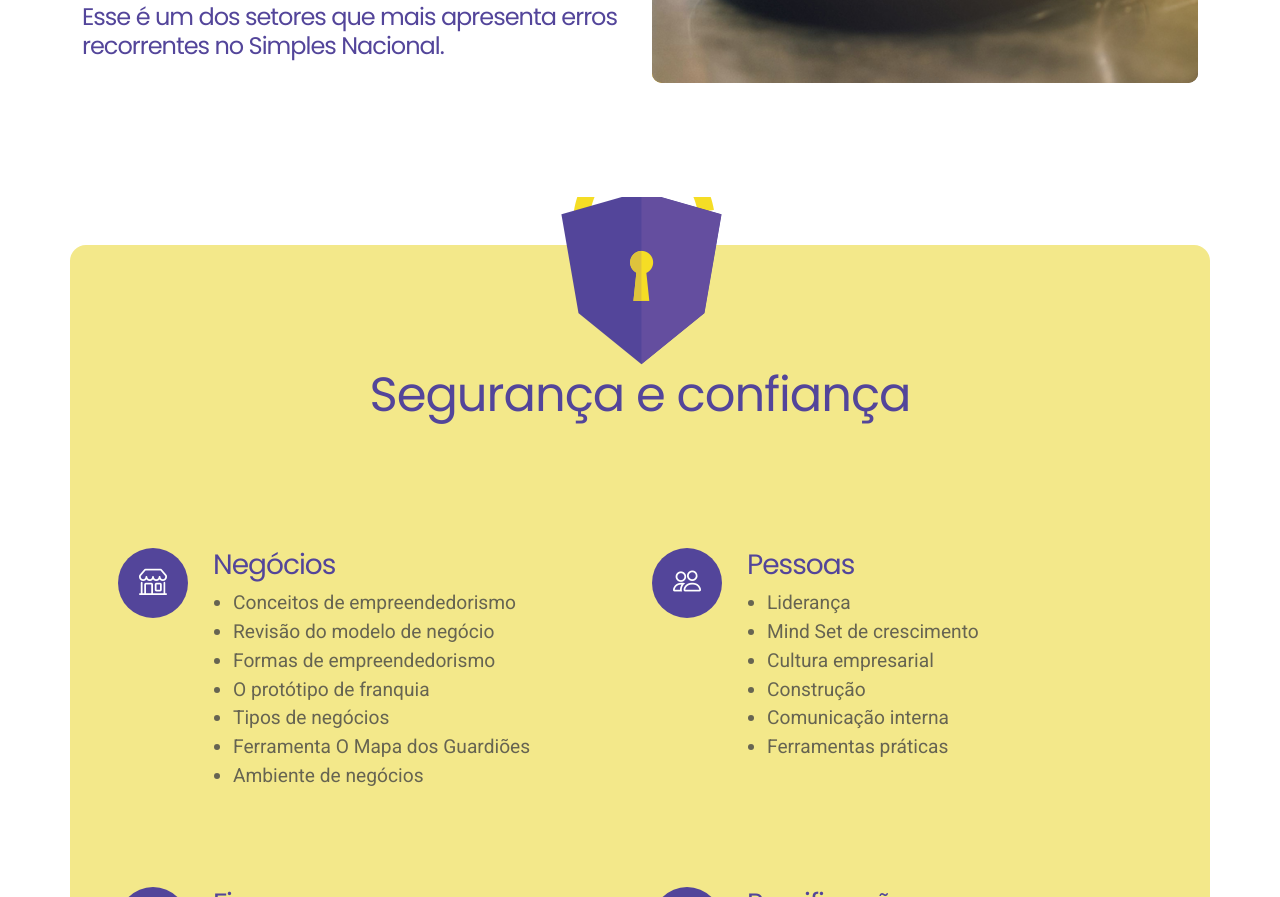
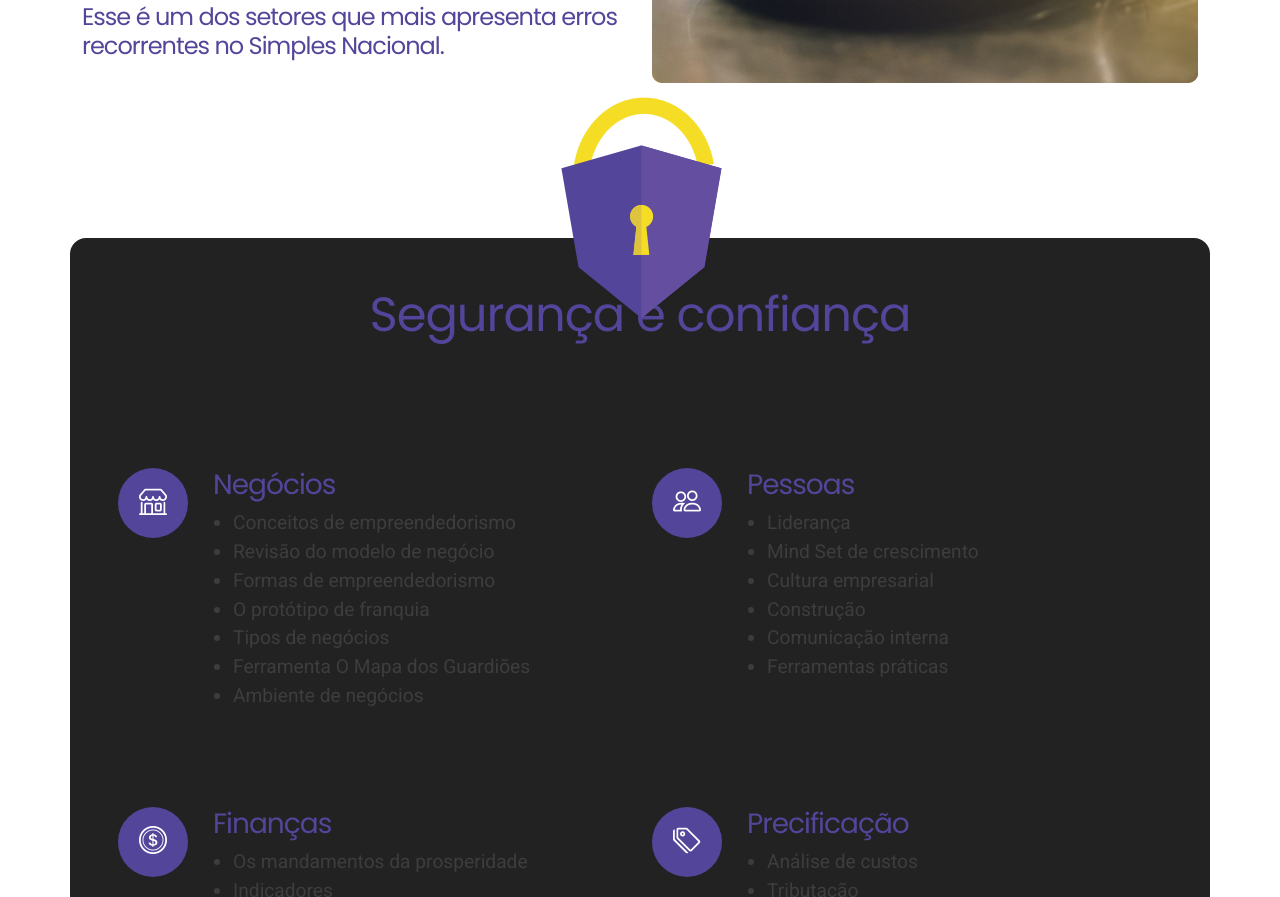
Before and after one commit to oliveirataquari/guardioesdolucro, a plain HTML site: page index3.html in a window 1280 px wide. Shown: the part 3785-4682 px from the top of the page. Drawn offline with Linux system fonts and the light colour scheme.

Commit message:
yunth
unyi

```diff
--- a/index3.html
+++ b/index3.html
@@ -292,20 +292,20 @@ dinheiro com erros fiscais e a recuperar valores pagos indevidamente, de forma l
 
     </section><!-- /About-target Section -->
 
-
+    <div style="margin-top: -100px; text-align: center; z-index: 99; position: relative;"><img src="assets/img/logo-sticky.png" alt="" class="img-fluid" style="z-index: 99;" data-aos="fade-up" data-aos-delay="300" ></div>
 
     <!-- About Section (Segurança e confiança) -->
-    <section id="about-secure" class="about-secure section" style="padding-top: 0px;">
+    <section id="about-secure" class="about-secure section" style="margin-top: -210px;">
 
       <div class="container">
         <div class="row">
 
           <!-- Quadro amarelo -->
-          <div class="features-grid p-1 pt-4 p-md-5 rounded-4 mt-5" data-aos="fade-up" data-aos-delay="400" style="background-color:#F3E88A" >
+          <div class="features-grid p-1 pt-4 p-md-5 rounded-4 mt-5" data-aos="fade-up" data-aos-delay="400" style="background-color:#222" >
 
             <!-- Section Title -->
             <div class="container section-title" data-aos="fade-up">
-              <img src="assets/img/logo-sticky.png" alt="" class="img-fluid" style="margin-top:-150px !important; z-index: 999; position: relative;">
+
               <h2>Segurança e confiança</h2>
               <!-- <p>O empreendedor terá acesso ao programa de mentoria empresarial :</p> -->
             </div><!-- End Section Title -->
```
